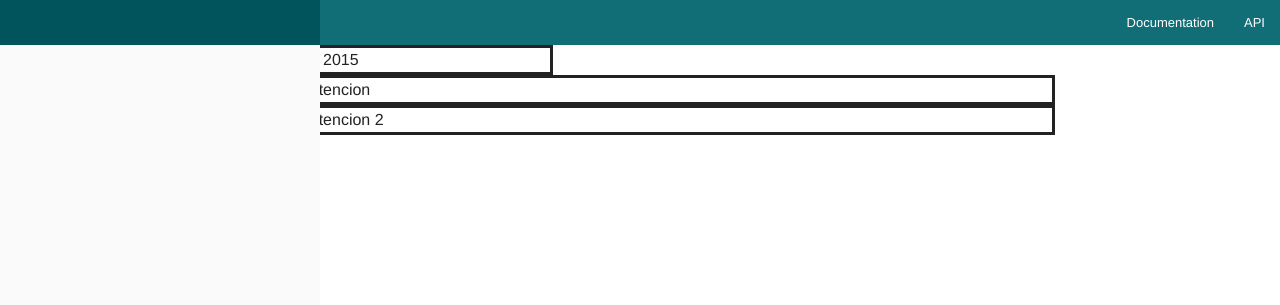
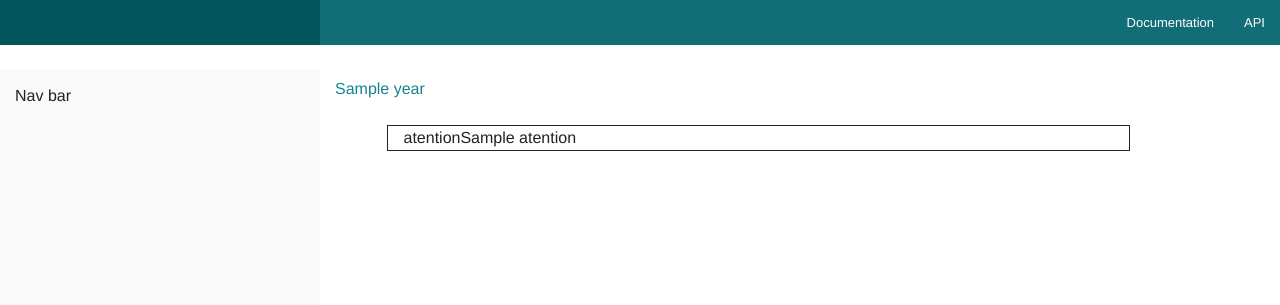
Before and after one commit to bsolano/sivio, a CakePHP app: template src/Template/People/summaryview.ctp in a window 1280 px wide. Shown: the top 305 px of the page. Run offline with PHP 8.4 and a stand-in for CakePHP, Linux system fonts and the light colour scheme; the template is opened without the code that fills it: most values are stand-ins (such as "Sample title", 1, 10 or a date in 2020); some libraries are stand-ins or nearby versions.

Commit message:
summary migrado a people, estructura de resumen por años mejorada

```diff
--- a/src/Template/Consultations/summary.ctp
+++ b/src/Template/Consultations/summary.ctp
@@ -1,13 +1,10 @@
-<head> ola k ase </head>
 
-<?php
-    echo $prueba;
-?>
 <br>
 
  <!--Sale cortado-->
 <nav class="large-3 medium-3 columns" id="actions-sidebar">
     <ul class="side-nav">
+        Nav bar
     </ul>
 </nav>
 
--- a/src/Template/People/summaryview.ctp
+++ b/src/Template/People/summaryview.ctp
@@ -1,29 +1,33 @@
+
+<br>
+
+ <!--Sale cortado-->
 <nav class="large-3 medium-3 columns" id="actions-sidebar">
     <ul class="side-nav">
+    Nav bar
     </ul>
 </nav>
 
-<div class="row">
+
      <!--This will be the container years-->
       <div class = "container">
-           <div class = "row ">
-                   <div class = "large-3 columns box" >
-                           2015
+          <?php foreach ($years as $year): ?>
+          <div class = "row">
+                   <div class = "large-3 medium columns" >
+                         <legend><h2></h2><?php echo $year; ?></h2> </legend>
+
+                         <br>
                     </div>
-                    <div class = "row ">
-                       <div class = "large-9 columns box">
-                            <!--Each atenttion will be a row-->
-                               Atencion
-                        </div>
-                        </div>
-                    <div class = "row ">
-                        <div class = "large-9 columns box">
-                            <!--Each atenttion will be a row-->
-                               Atencion 2
-                        </div>
-                        </div>
+                    <?php foreach ($atentions as $atention): ?>
+                        <div class = "row">
+                             <div class = "small-9 large-push-1 columns box">
+                                    <!--Each atenttion will be a row-->
+                                <tr><td><?php echo "atention".$atention; ?></td><td>
+                             </div>
+                         </div>
+                    <?php endforeach; ?>
 
+                    </div>
+            <?php endforeach; ?>
             </div>
       </div>
-
-</div>
--- a/webroot/css/sivio.css
+++ b/webroot/css/sivio.css
@@ -7,7 +7,13 @@ a.disabled {
     pointer-events: none;
 }
 .box{
-    border: solid;
+    border: 1px solid;
+
+}
+.box:hover{
+    background-color: grey;
+    color: white;
+    cursor: pointer;
 }
 a:hover {
     color: #15848F;
```
Also changed, not shown: src/Controller/PeopleController.php (+6 -1 lines), 1 other file.
